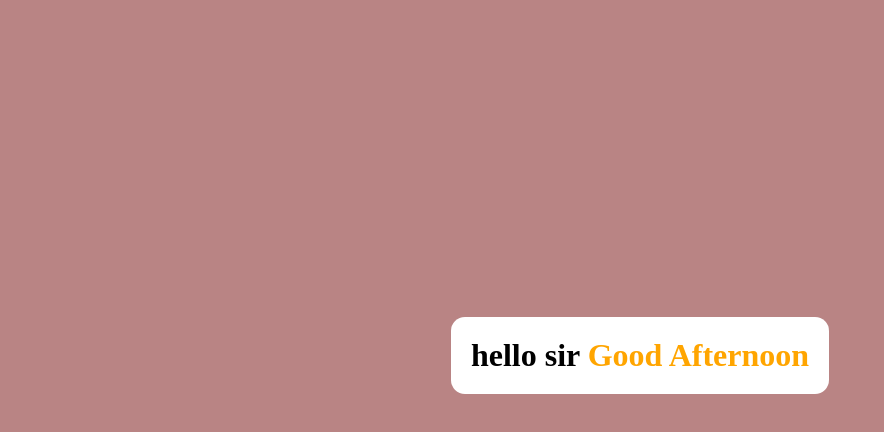
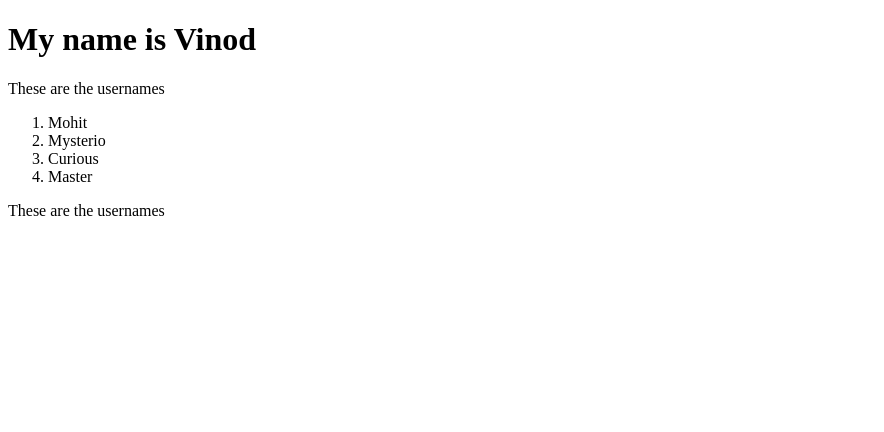
Before and after one commit to curious-99/Learn-React, a React (Create React App) app: page / in a window 1280 px wide. Shown: the top 432 px of the page, without its empty margins (0-884 px from the left). Built offline with nearby package versions, Linux system fonts and the light colour scheme.

Commit message:
Lecture 19 React Components

```diff
--- a/src/App.js
+++ b/src/App.js
@@ -1,25 +1,15 @@
-import logo from './logo.svg';
-import './App.css';
+import React from 'react';
+import Heading from './Heading';
+import List from './List';
+import Para from './Para';
 
-function App() {
-  return (
-    <div className="App">
-      <header className="App-header">
-        <img src={logo} className="App-logo" alt="logo" />
-        <p>
-          Edit <code>src/App.js</code> and save to reload.
-        </p>
-        <a
-          className="App-link"
-          href="https://reactjs.org"
-          target="_blank"
-          rel="noopener noreferrer"
-        >
-          Learn React
-        </a>
-      </header>
-    </div>
+function App(){
+  return(
+      <>
+        <Heading/>
+        <Para/>
+        <List/>
+        <Para/>
+      </>
   );
-}
-
-export default App;
+}export default App;
--- /dev/null
+++ b/src/Heading.jsx
@@ -0,0 +1,6 @@
+import React from 'react';
+
+function Heading(){
+    return <h1>My name is Vinod</h1>;
+}
+export default Heading;
--- /dev/null
+++ b/src/List.jsx
@@ -0,0 +1,12 @@
+import React from 'react';
+
+function List(){
+    return(
+        <ol>
+            <li>Mohit</li>
+            <li>Mysterio</li>
+            <li>Curious</li>
+            <li>Master</li>
+        </ol>
+    );
+} export default List;
--- /dev/null
+++ b/src/Para.jsx
@@ -0,0 +1,6 @@
+import React from "react";
+
+function Para(){
+    return <p>These are the usernames</p>
+}
+export default Para;
--- a/src/index.js
+++ b/src/index.js
@@ -133,31 +133,35 @@ import ReactDOM from 'react-dom';
 // )
 
 
-// Lecture -18 Creating Simple Greeting Website using React JS
-import "./index.css";
-let currDate = new Date(2023, 14, 4, 15);
-currDate = currDate.getHours();
-let greeting = "";
-const cssStyle = {};
+// // Lecture -18 Creating Simple Greeting Website using React JS
+// import "./index.css";
+// let currDate = new Date(2023, 14, 4, 15);
+// currDate = currDate.getHours();
+// let greeting = "";
+// const cssStyle = {};
 
-if (currDate >= 1 && currDate < 12) {
-    greeting = "Good Morning";
-    cssStyle.color = "green";
-} else if (currDate >= 12 && currDate < 20) {
-    greeting = "Good Afternoon";
-    cssStyle.color = "orange";
-} else {
-    greeting = "Good Night";
-    cssStyle.color = "black";
-}
+// if (currDate >= 1 && currDate < 12) {
+//     greeting = "Good Morning";
+//     cssStyle.color = "green";
+// } else if (currDate >= 12 && currDate < 20) {
+//     greeting = "Good Afternoon";
+//     cssStyle.color = "orange";
+// } else {
+//     greeting = "Good Night";
+//     cssStyle.color = "black";
+// }
 
-ReactDOM.render(
-    <>
-        <div>
-            <h1>
-                hello sir <span style={cssStyle}>{greeting}</span>
-            </h1>
-        </div>
-    </>,
-    document.getElementById('root')
-);
+// ReactDOM.render(
+//     <>
+//         <div>
+//             <h1>
+//                 hello sir <span style={cssStyle}>{greeting}</span>
+//             </h1>
+//         </div>
+//     </>,
+//     document.getElementById('root')
+// );
+
+//Lecture - 19 React Components
+import App from './App';
+ReactDOM.render(<App/>,document.getElementById('root'));
```
